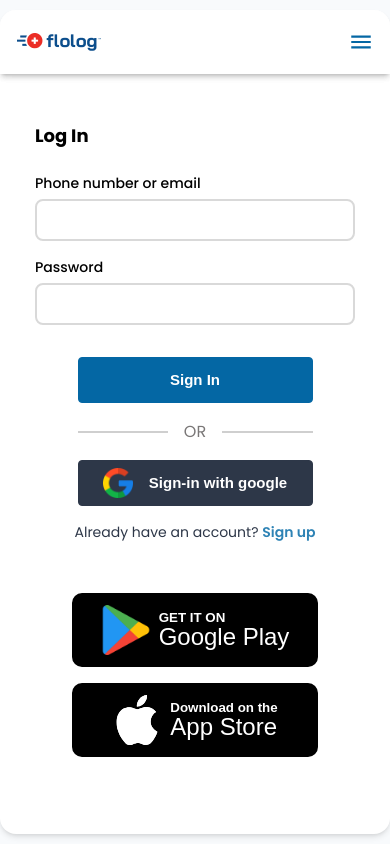
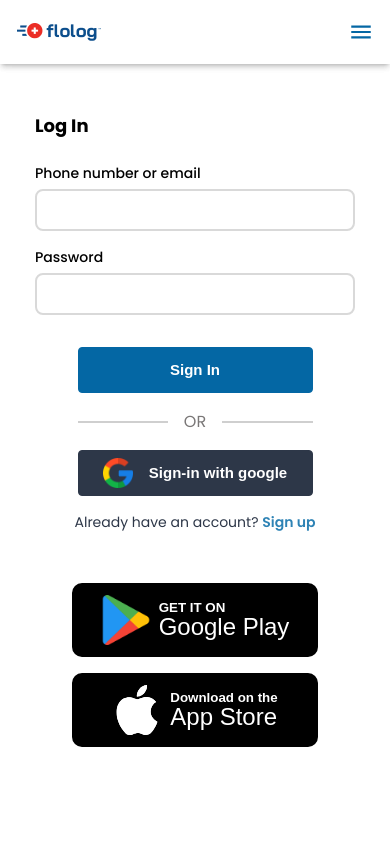
Before and after one commit to nuelobeto/flolog-frontend, a React (Vite) app: page /auth/login in a window 390 px wide. Built offline with nearby package versions, Linux system fonts and the light colour scheme.

Commit message:
phone container fix

```diff
--- a/src/components/phone-container/PhoneContainer.scss
+++ b/src/components/phone-container/PhoneContainer.scss
@@ -3,6 +3,10 @@
   height: 100vh;
   padding: 10px 0;
   background-color: rgb(248 250 252);
+
+  @media (max-width: 450px) {
+    padding: 0;
+  }
 }
 
 .phone {
@@ -16,6 +20,10 @@
   box-shadow: var(--box-shadow);
   background-color: #fff;
   padding-top: 64px;
+
+  @media (max-width: 450px) {
+    border-radius: 0;
+  }
 }
 
 .phone-content {
```
